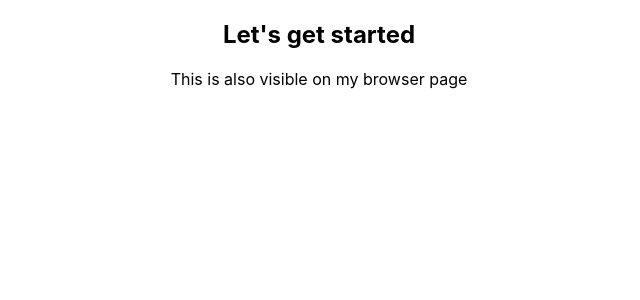
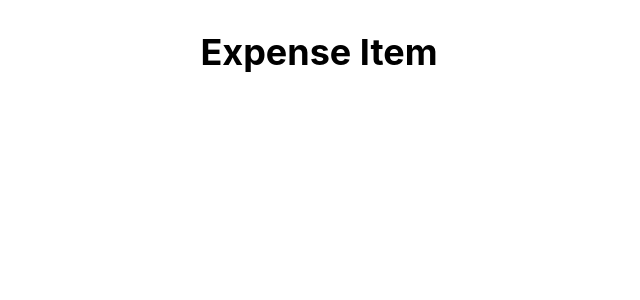
Before and after one commit to harkirats043/Expense-Calculator, a React (Create React App) app: page / in a window 1280 px wide. Shown: the top 300 px of the page, without its empty margins (321-961 px from the left). Built offline with nearby package versions, Linux system fonts and the light colour scheme.

Commit message:
expense items

```diff
--- a/src/App.js
+++ b/src/App.js
@@ -1,12 +1,11 @@
 import './App.css';
+import ExpenseItems from './components/ExpenseItem';
 
-function App() {
+export default function App() {
   return (
     <div className="App">
-      <h2>Let's get started</h2>
-      <p>This is also visible on my browser page</p>
+      <h2><ExpenseItems /></h2>
+
     </div>
   );
 }
-
-export default App;
--- /dev/null
+++ b/src/components/ExpenseItem.js
@@ -0,0 +1,5 @@
+export default function ExpenseItems() {
+    return (
+        <h2>Expense Item</h2>
+    )
+}
--- a/src/index.js
+++ b/src/index.js
@@ -2,16 +2,10 @@ import React from 'react';
 import ReactDOM from 'react-dom/client';
 import './index.css';
 import App from './App';
-import reportWebVitals from './reportWebVitals';
 
 const root = ReactDOM.createRoot(document.getElementById('root'));
-root.render(
-  <React.StrictMode>
-    <App />
-  </React.StrictMode>
-);
+root.render( <App />);
 
 // If you want to start measuring performance in your app, pass a function
 // to log results (for example: reportWebVitals(console.log))
 // or send to an analytics endpoint. Learn more: https://bit.ly/CRA-vitals
-reportWebVitals();
--- a/src/reportWebVitals.js
+++ /dev/null
@@ -1,13 +0,0 @@
-const reportWebVitals = onPerfEntry => {
-  if (onPerfEntry && onPerfEntry instanceof Function) {
-    import('web-vitals').then(({ getCLS, getFID, getFCP, getLCP, getTTFB }) => {
-      getCLS(onPerfEntry);
-      getFID(onPerfEntry);
-      getFCP(onPerfEntry);
-      getLCP(onPerfEntry);
-      getTTFB(onPerfEntry);
-    });
-  }
-};
-
-export default reportWebVitals;
```
Also changed, not shown: src/logo.svg (deleted), 1 other file (tests, documents, lock files or other folders).
